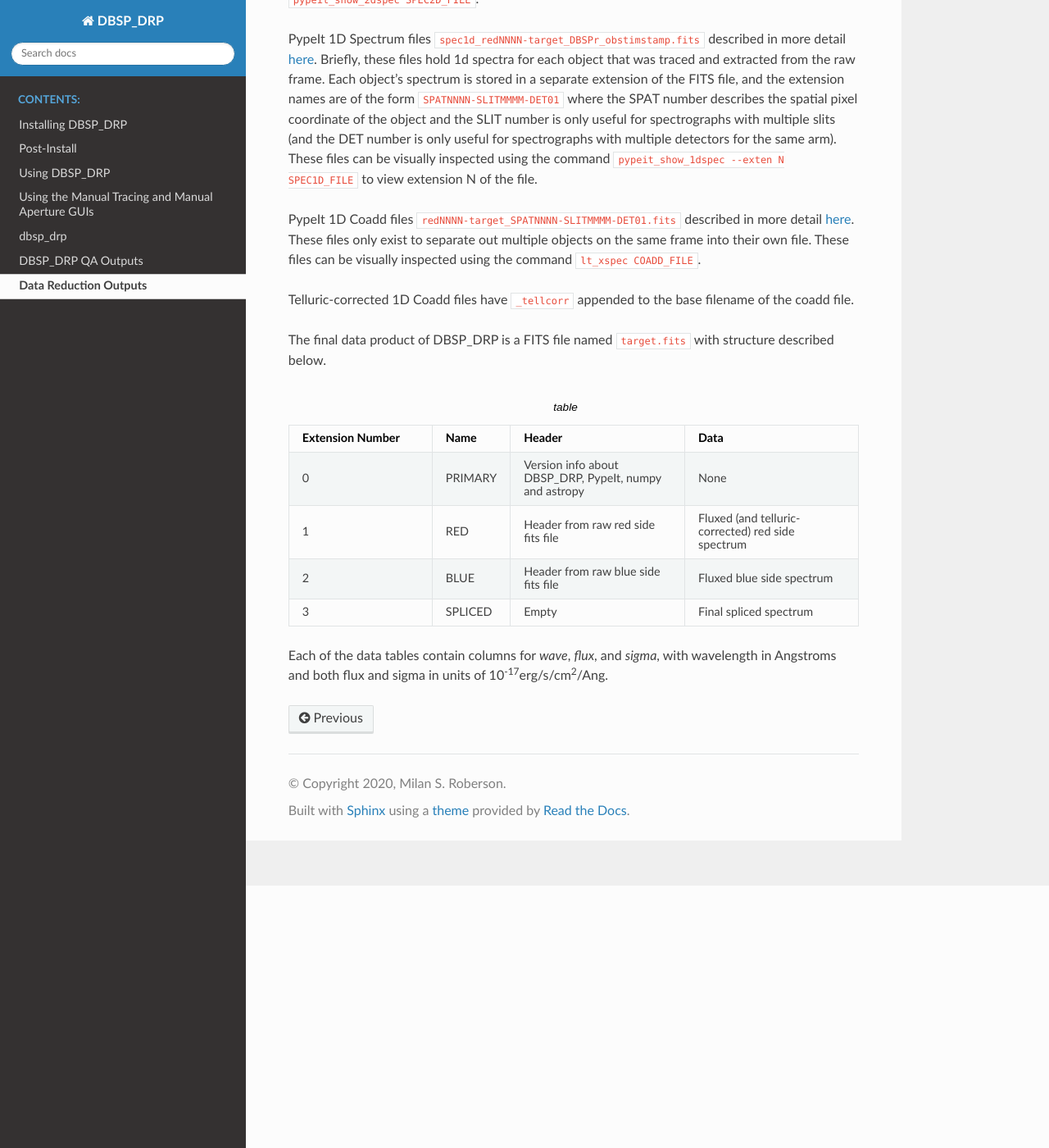
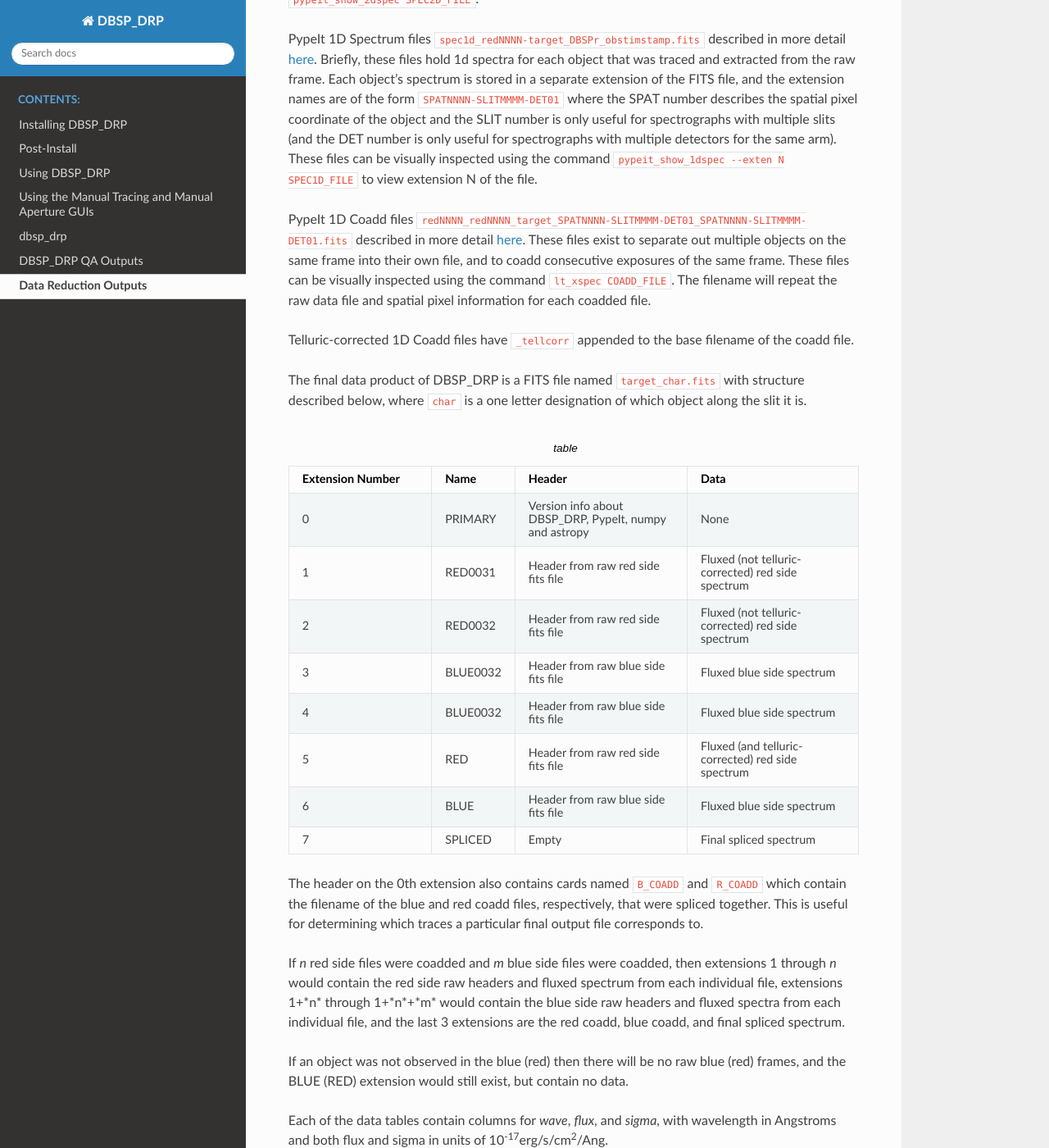
Before and after one commit to finagle29/DBSP_DRP, a Sphinx documentation site: the page built from docs/source/outputs.rst, in a window 1280 px wide and 1400 px high, scrolled down 320 px. Shown: the whole window at 82% size. Built offline with Sphinx 7.4.7 and the Read the Docs theme 2.0.0, drawn with Linux system fonts in a browser that asks for light colours.

Commit message:
update docs with coadd data

```diff
--- a/docs/source/outputs.rst
+++ b/docs/source/outputs.rst
@@ -22,14 +22,17 @@ for the same arm).
 These files can be visually inspected using the command ``pypeit_show_1dspec --exten N SPEC1D_FILE``
 to view extension N of the file.
 
-PypeIt 1D Coadd files ``redNNNN-target_SPATNNNN-SLITMMMM-DET01.fits`` described in more detail
+PypeIt 1D Coadd files ``redNNNN_redNNNN_target_SPATNNNN-SLITMMMM-DET01_SPATNNNN-SLITMMMM-DET01.fits`` described in more detail
 `here <https://pypeit.readthedocs.io/en/latest/coadd1d.html#current-coadd1d-data-model>`_.
-These files only exist to separate out multiple objects on the same frame into their own file.
+These files exist to separate out multiple objects on the same frame into their own file, and to
+coadd consecutive exposures of the same frame.
 These files can be visually inspected using the command ``lt_xspec COADD_FILE``.
+The filename will repeat the raw data file and spatial pixel information for each coadded file.
 
 Telluric-corrected 1D Coadd files have ``_tellcorr`` appended to the base filename of the coadd file.
 
-The final data product of DBSP_DRP is a FITS file named ``target.fits`` with structure described below.
+The final data product of DBSP_DRP is a FITS file named ``target_char.fits`` with structure described below,
+where ``char`` is a one letter designation of which object along the slit it is.
 
 .. table:: table
     :widths: 16 7 20 20
@@ -38,10 +41,26 @@ The final data product of DBSP_DRP is a FITS file named ``target.fits`` with str
     Extension Number Name     Header                                                  Data
     ================ ======== ======================================================= =================================================
     0                PRIMARY  Version info about DBSP_DRP, PypeIt, numpy and astropy  None
-    1                RED      Header from raw red side fits file                      Fluxed (and telluric-corrected) red side spectrum
-    2                BLUE     Header from raw blue side fits file                     Fluxed blue side spectrum
-    3                SPLICED  Empty                                                   Final spliced spectrum
+    1                RED0031  Header from raw red side fits file                      Fluxed (not telluric-corrected) red side spectrum
+    2                RED0032  Header from raw red side fits file                      Fluxed (not telluric-corrected) red side spectrum
+    3                BLUE0032 Header from raw blue side fits file                     Fluxed blue side spectrum
+    4                BLUE0032 Header from raw blue side fits file                     Fluxed blue side spectrum
+    5                RED      Header from raw red side fits file                      Fluxed (and telluric-corrected) red side spectrum
+    6                BLUE     Header from raw blue side fits file                     Fluxed blue side spectrum
+    7                SPLICED  Empty                                                   Final spliced spectrum
     ================ ======== ======================================================= =================================================
+
+The header on the 0th extension also contains cards named ``B_COADD`` and ``R_COADD`` which contain the filename
+of the blue and red coadd files, respectively, that were spliced together. This is useful for determining which
+traces a particular final output file corresponds to.
+
+If *n* red side files were coadded and *m* blue side files were coadded, then extensions 1 through *n* would contain the
+red side raw headers and fluxed spectrum from each individual file, extensions 1+*n* through 1+*n*+*m* would contain the
+blue side raw headers and fluxed spectra from each individual file, and the last 3 extensions are the red coadd, blue
+coadd, and final spliced spectrum.
+
+If an object was not observed in the blue (red) then there will be no raw blue (red) frames, and the BLUE (RED) extension
+would still exist, but contain no data.
 
 Each of the data tables contain columns for `wave`, `flux`, and `sigma`, with wavelength in Angstroms
 and both flux and sigma in units of 10\ :sup:`-17`\ erg/s/cm\ :sup:`2`\ /Ang.
--- a/docs/source/usage.rst
+++ b/docs/source/usage.rst
@@ -49,6 +49,10 @@ recommended to add the ``-j N`` flag to use N jobs for the telluric correction.
 header data is correct for all of the files. Add the option ``-i`` or
 ``--no-interactive`` to turn this behavior off.
 
+If you only want to reduce a subset of your data, you can select unwanted files in the
+header validation table GUI and right click to delete them from the current reduction run.
+Be sure to always keep the standard stars you need for fluxing in the data reduction.
+
 If you want to only reduce the red arm or the blue arm, add the flag ``--arm red``
 or ``-a blue`` for short.
 
```
